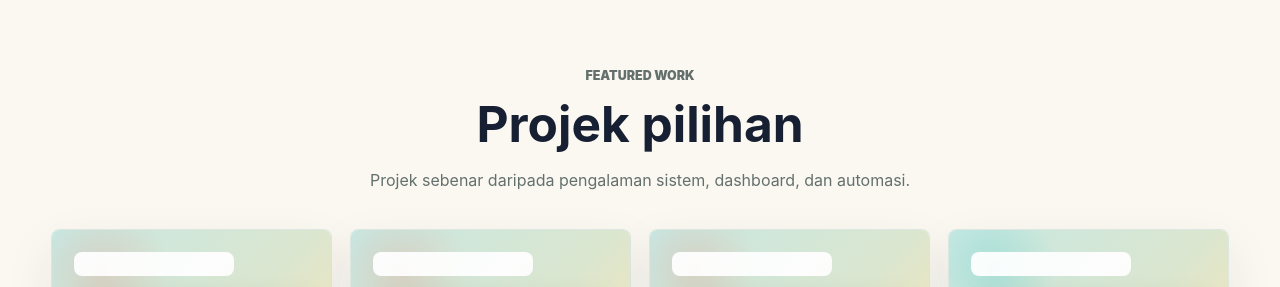
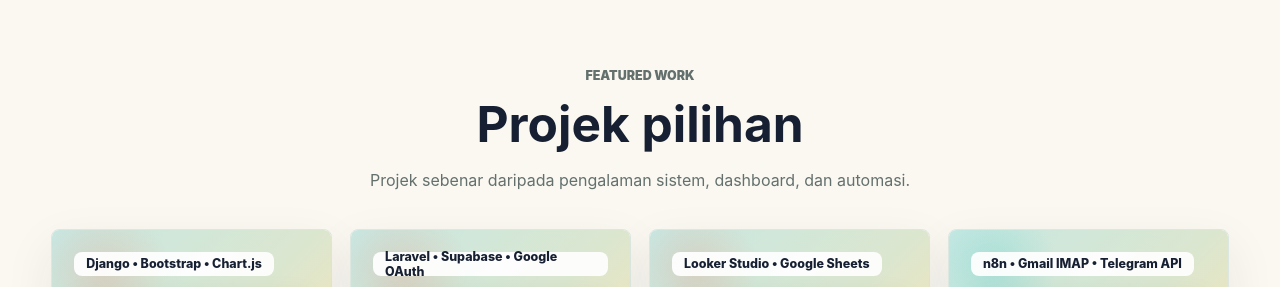
Before and after one commit to tengodowncoder/portfolio-redzuan, a plain HTML site: page index.html in a window 1280 px wide. Shown: the part 1333-1620 px from the top of the page. Drawn offline with Linux system fonts and the light colour scheme.

Commit message:
Add tech stack labels to project cards

```diff
--- a/index.html
+++ b/index.html
@@ -77,7 +77,7 @@
         <div class="project-grid">
           <article class="project-card">
             <div class="project-shot screenshot myclaim-preview">
-              <span aria-hidden="true"></span>
+              <span>Django • Bootstrap • Chart.js</span>
               <figure>
                 <img src="assets/myclaim-preview.png" alt="Logo MyClaim JN" />
               </figure>
@@ -96,7 +96,7 @@
 
           <article class="project-card">
             <div class="project-shot screenshot vehicle-preview">
-              <span aria-hidden="true"></span>
+              <span>Laravel • Supabase • Google OAuth</span>
               <figure>
                 <img src="assets/vehicle-booking-preview.png" alt="Logo MyTempahanJN" />
               </figure>
@@ -115,7 +115,7 @@
 
           <article class="project-card">
             <div class="project-shot screenshot">
-              <span aria-hidden="true"></span>
+              <span>Looker Studio • Google Sheets</span>
               <figure>
                 <img src="assets/social-media-dashboard.png" alt="Paparan Social Media Monitoring Dashboard" />
               </figure>
@@ -134,7 +134,7 @@
 
           <article class="project-card">
             <div class="project-shot screenshot automation-preview">
-              <span aria-hidden="true"></span>
+              <span>n8n • Gmail IMAP • Telegram API</span>
               <figure>
                 <img src="assets/email-telegram-n8n.png" alt="Visual automasi Email, Telegram, dan n8n" />
               </figure>
@@ -153,7 +153,7 @@
 
           <article class="project-card">
             <div class="project-shot screenshot portfolio-preview">
-              <span aria-hidden="true"></span>
+              <span>GitHub • Vercel • CI/CD</span>
               <figure>
                 <img src="assets/portfolio-preview.png" alt="Paparan hero portfolio Syed Redzuan" />
               </figure>
--- a/styles.css
+++ b/styles.css
@@ -321,11 +321,19 @@ h3 {
 }
 
 .project-shot.screenshot span {
-  display: block;
-  width: 68%;
-  height: 24px;
+  display: inline-flex;
+  width: fit-content;
+  max-width: 100%;
+  min-height: 24px;
+  align-items: center;
+  padding: 4px 12px;
   border-radius: 8px;
   background: rgba(255, 255, 255, 0.92);
+  color: var(--ink);
+  font-size: 0.78rem;
+  font-weight: 850;
+  line-height: 1.25;
+  overflow-wrap: anywhere;
 }
 
 .project-shot.screenshot figure {
```
